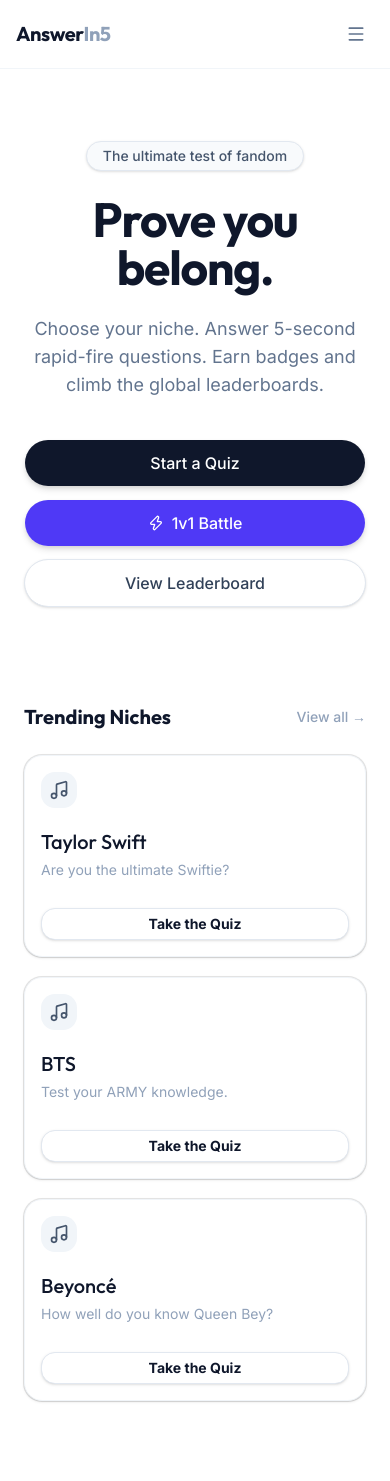
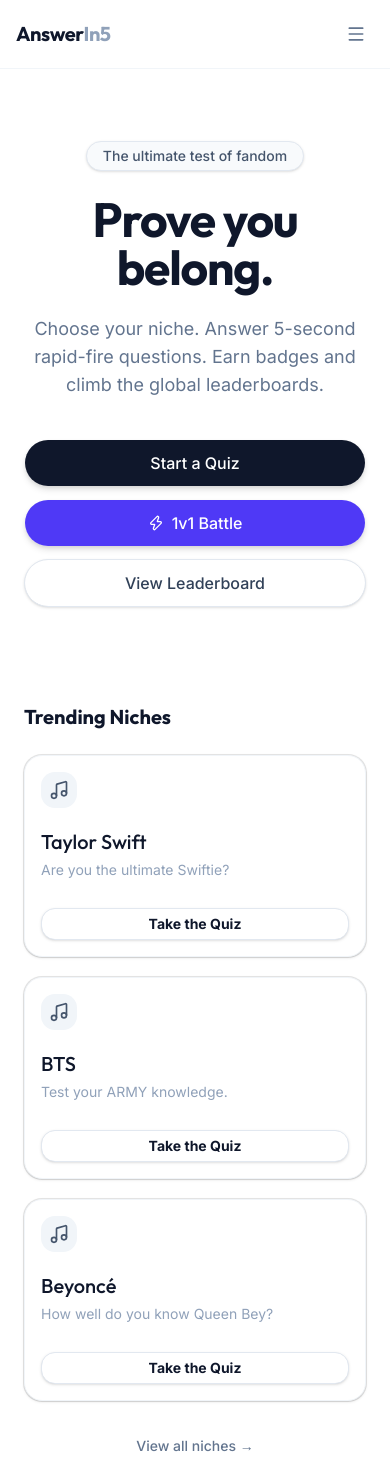
Before and after one commit to marfanna/answer-in-5, a Next.js app: page / in a window 390 px wide. Before the commit the page ends 1425 px from the top, so only its background shows below. Built offline with nearby package versions, Linux system fonts and the light colour scheme; no server answers.

Commit message:
Move View all niches link to bottom of cards on mobile view

```diff
--- a/src/app/page.tsx
+++ b/src/app/page.tsx
@@ -64,7 +64,7 @@
           <h2 className="text-xl font-heading font-bold text-slate-900">
             Trending Niches
           </h2>
-          <Link href="/niches" className="text-sm font-medium text-slate-400 hover:text-slate-900 transition-colors">
+          <Link href="/niches" className="hidden sm:block text-sm font-medium text-slate-400 hover:text-slate-900 transition-colors">
             View all &rarr;
           </Link>
         </div>
@@ -104,6 +104,12 @@
             );
           })}
         </div>
+
+        <div className="sm:hidden text-center pt-2">
+          <Link href="/niches" className="inline-flex items-center gap-1 text-sm font-medium text-slate-500 hover:text-slate-900 transition-colors">
+            View all niches &rarr;
+          </Link>
+        </div>
       </section>
 
     </main>
```
